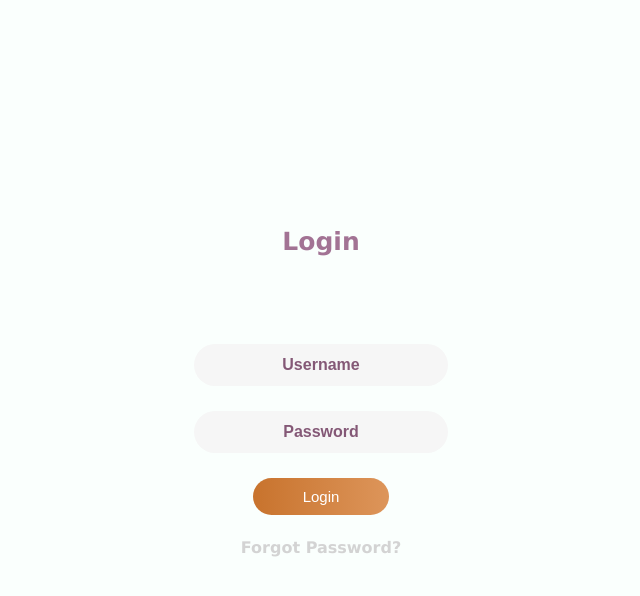
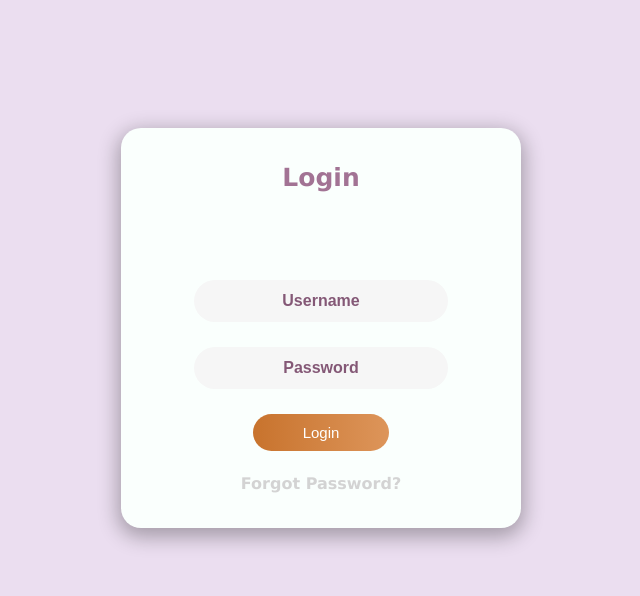
Before and after one commit to gabrielribeirobr/LoginScreen, a plain HTML site: page index.html in a window 1280 px wide. Shown: the whole page, without its empty margins (319-959 px from the left). Drawn offline with Linux system fonts and the light colour scheme.

Commit message:
added desktop version

```diff
--- a/index.html
+++ b/index.html
@@ -15,7 +15,7 @@
                 <input type="text" title="Insira seu nome de usuario" name="username" id="username" placeholder="Username">
                 <input type="password" title="Insira sua senha" name="password" id="password" placeholder="Password">
                 <button type="submit" title="Login" name="myButton">Login</button>
-                <label type="text" title="ForgotPassword" name="ForgotPassword" id="forgotpassword">Forgot Password?</label>
+                <label type="text" title="ForgotPassword" name="ForgotPassword" id="forgotpassword"><a href="/">Forgot Password?</a></label>
             </form>
     </div>
 </body>
--- a/style.css
+++ b/style.css
@@ -1,7 +1,9 @@
 :root{
     --background-color: #fafffd;
+    --background-color-desktop: #EBDEF0;
     --background-teste: #f10707;
     --input-background-color: #f6f6f6;
+
     --font-fammily: 'Lucida Sans', 'Lucida Sans Regular', 'Lucida Grande', 'Lucida Sans Unicode', Geneva, Verdana, sans-serif;
 }
 
@@ -65,7 +67,7 @@ button {
 #forgotpassword{
     font-family: var(--font-fammily);
     font-weight: bold;
-    color: lightgray;
+
 }
 
 h1{
@@ -76,3 +78,40 @@ h1{
     padding-bottom: 90px;
 
 }
+
+a{
+    text-decoration: none;
+    color: lightgray;
+
+}
+
+@media (min-width: 1024px) {
+
+    body{
+        background-color: var(--background-color-desktop);
+        display: flex;
+        justify-content: center;
+        align-items: center;
+        flex-direction: row;
+        padding-top: 10%;
+
+
+
+    }
+
+    .main-container{
+        display: flex;
+        width: 400px;
+        height: 400px;
+        background-color: var(--background-color);
+        border-radius: 20px;
+        padding: 0;
+        box-shadow: 0px 6px 20px 3px rgba(0,0,0,0.3);
+
+
+
+
+
+    }
+
+}
```
